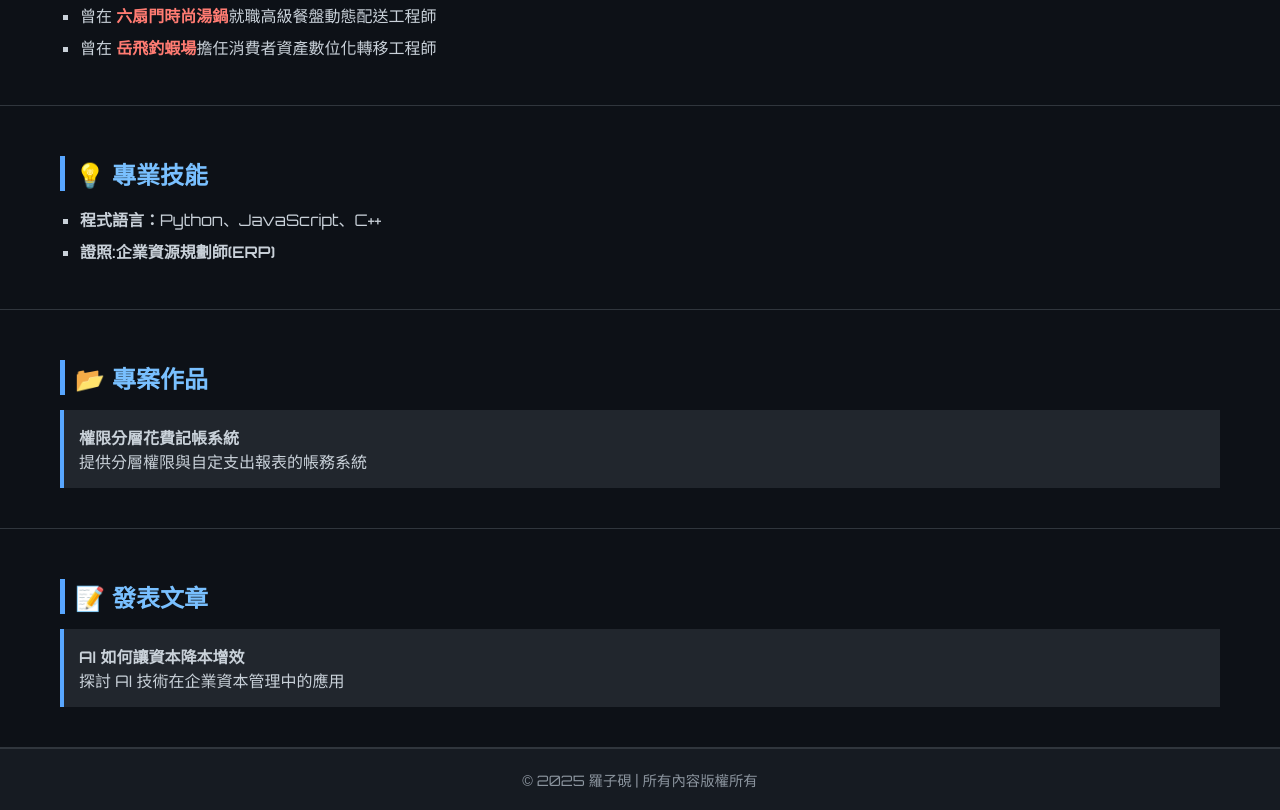
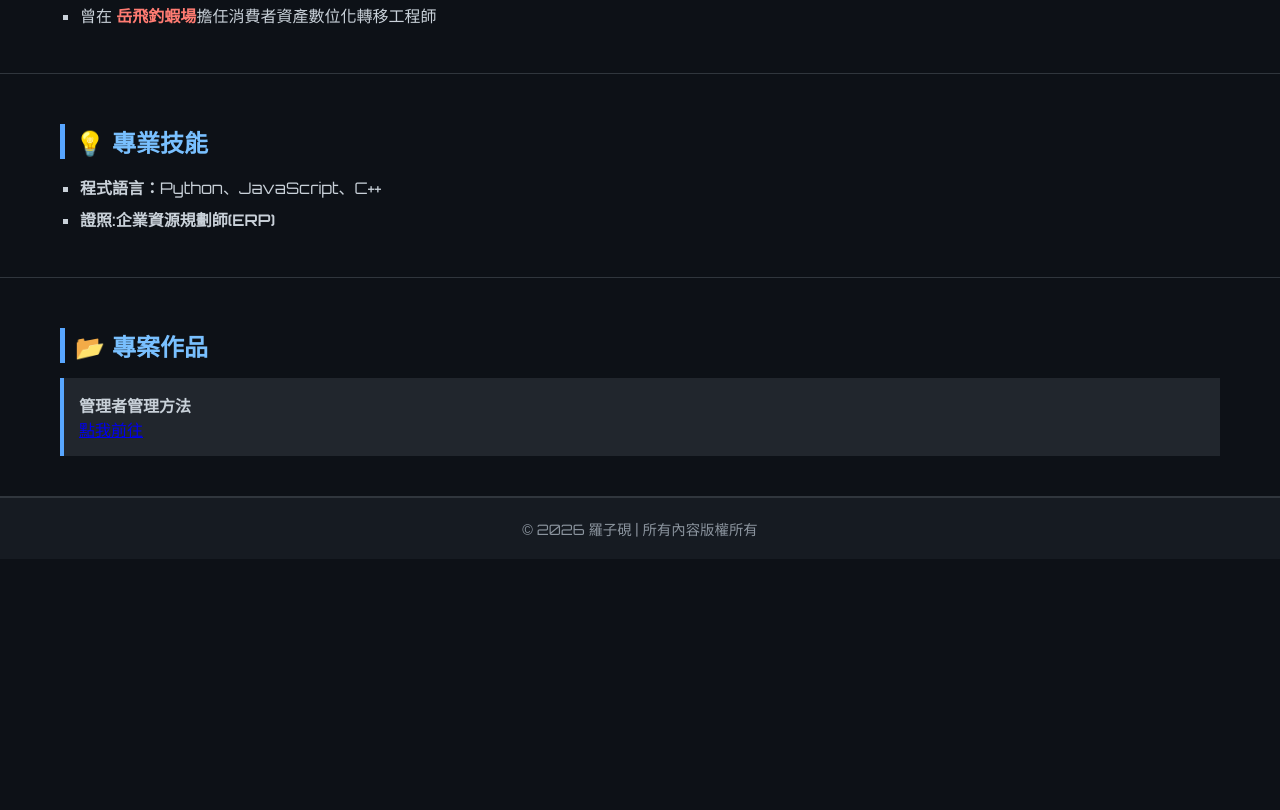
Before and after one commit to Lo-ziyen/my-website, a plain HTML site: page index.html in a window 1280 px wide. Shown: the part 975-1785 px from the top of the page. After the commit the page ends 1534 px from the top, so only its background shows below. Drawn offline with Linux system fonts and the light colour scheme.

Commit message:
Update index.html

```diff
--- a/index.html
+++ b/index.html
@@ -112,7 +112,6 @@
         <li><strong>學校：</strong>國立聯合大學</li>
         <li><strong>主修專業：</strong>資訊管理學系</li>
         <li><strong>興趣：</strong>手遊、看小說</li>
-        <li><strong>目標：</strong>找個工作娶個老婆過二人世界</li>
     </ul>
 </section>
 
@@ -140,21 +139,13 @@
 <section>
     <h2>📂 專案作品</h2>
     <div class="project">
-        <strong>權限分層花費記帳系統</strong><br>
-        提供分層權限與自定支出報表的帳務系統
-    </div>
-</section>
-
-<section>
-    <h2>📝 發表文章</h2>
-    <div class="article">
-        <strong>AI 如何讓資本降本增效</strong><br>
-        探討 AI 技術在企業資本管理中的應用
+        <strong>管理者管理方法</strong><br>
+        <a href="https://www.canva.com/design/DAGS5uvf_dU/gYPCdXVrRdLhpkFT8bKCBw/edit">點我前往</a>
     </div>
 </section>
 
 <footer>
-    © 2025 羅子硯 | 所有內容版權所有
+    © 2026 羅子硯 | 所有內容版權所有
 </footer>
 
 </body>
```
